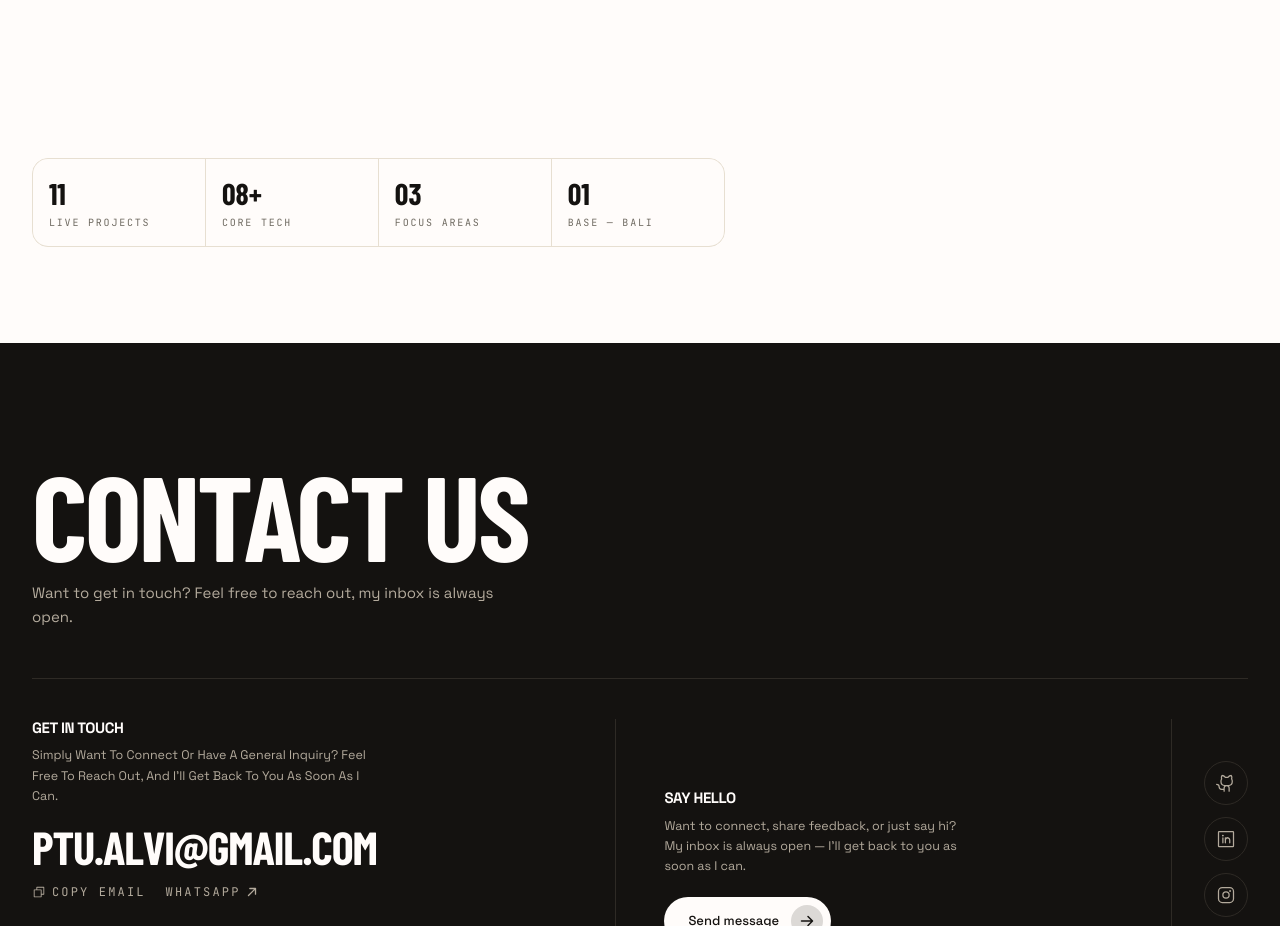
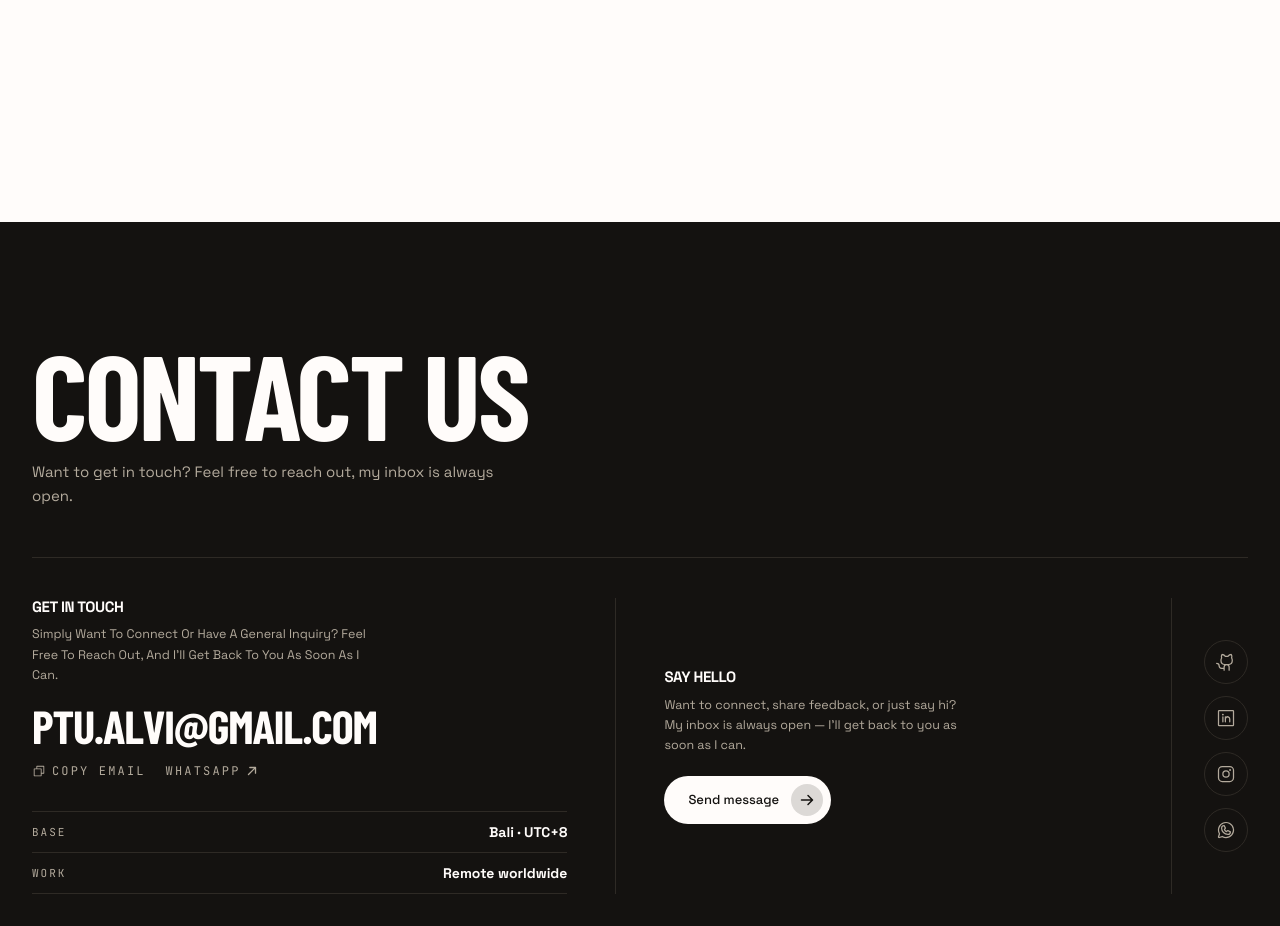
Before and after one commit to AlpinDnt/Portfolio-V2, a React (Vite) app: page / in a window 1280 px wide. Shown: the part 4980-5906 px from the top of the page. Built offline with nearby package versions, Linux system fonts and the light colour scheme; a web font is replaced by a local one.

Commit message:
chore(about): remove stats block

```diff
--- a/src/components/About.jsx
+++ b/src/components/About.jsx
@@ -1,13 +1,6 @@
 import { motion, useReducedMotion } from "motion/react";
 import ScrollLinkedText from "./ScrollLinkedText.jsx";
 import { personal } from "../data.js";
-
-const stats = [
-  ["11", "Live projects"],
-  ["08+", "Core tech"],
-  ["03", "Focus Areas"],
-  ["01", "Base — Bali"],
-];
 
 const aboutSegments = [
   { t: "I am a Junior Web Developer based in" },
@@ -63,33 +56,6 @@ export default function About() {
         <div className="lg:hidden">
           <PhotoFigure reduce={reduce} />
         </div>
-        <div className="grid lg:grid-cols-12 lg:gap-10">
-        <motion.dl
-          className="mt-8 grid grid-cols-2 gap-px overflow-hidden rounded-2xl border border-[var(--line)] bg-[var(--line)] sm:grid-cols-4 lg:col-span-7"
-          initial={reduce ? false : "hidden"}
-          whileInView="show"
-          viewport={{ once: true, amount: 0.3 }}
-          variants={{ hidden: {}, show: { transition: { staggerChildren: 0.07 } } }}
-        >
-          {stats.map(([v, l]) => (
-            <motion.div
-              key={l}
-              variants={
-                reduce
-                  ? {}
-                  : { hidden: { opacity: 0, y: 16 }, show: { opacity: 1, y: 0 } }
-              }
-              transition={{ duration: 0.45 }}
-              className="bg-[var(--bg)] p-4"
-            >
-              <dt className="font-display text-3xl font-extrabold">{v}</dt>
-              <dd className="mt-1 font-mono text-[10px] uppercase tracking-[0.18em] text-[var(--muted)]">
-                {l}
-              </dd>
-            </motion.div>
-          ))}
-        </motion.dl>
-        </div>
       </div>
     </section>
   );
```
